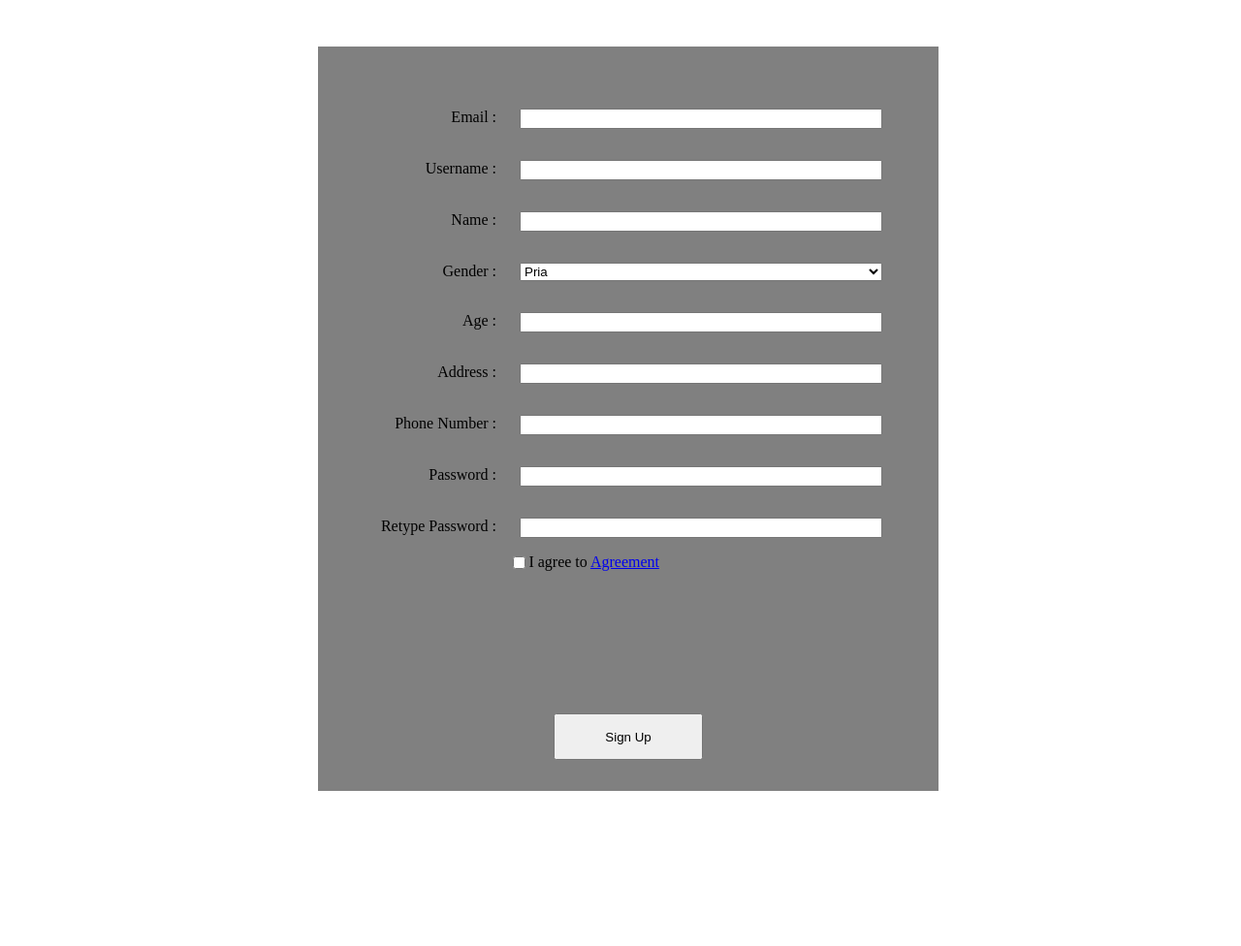
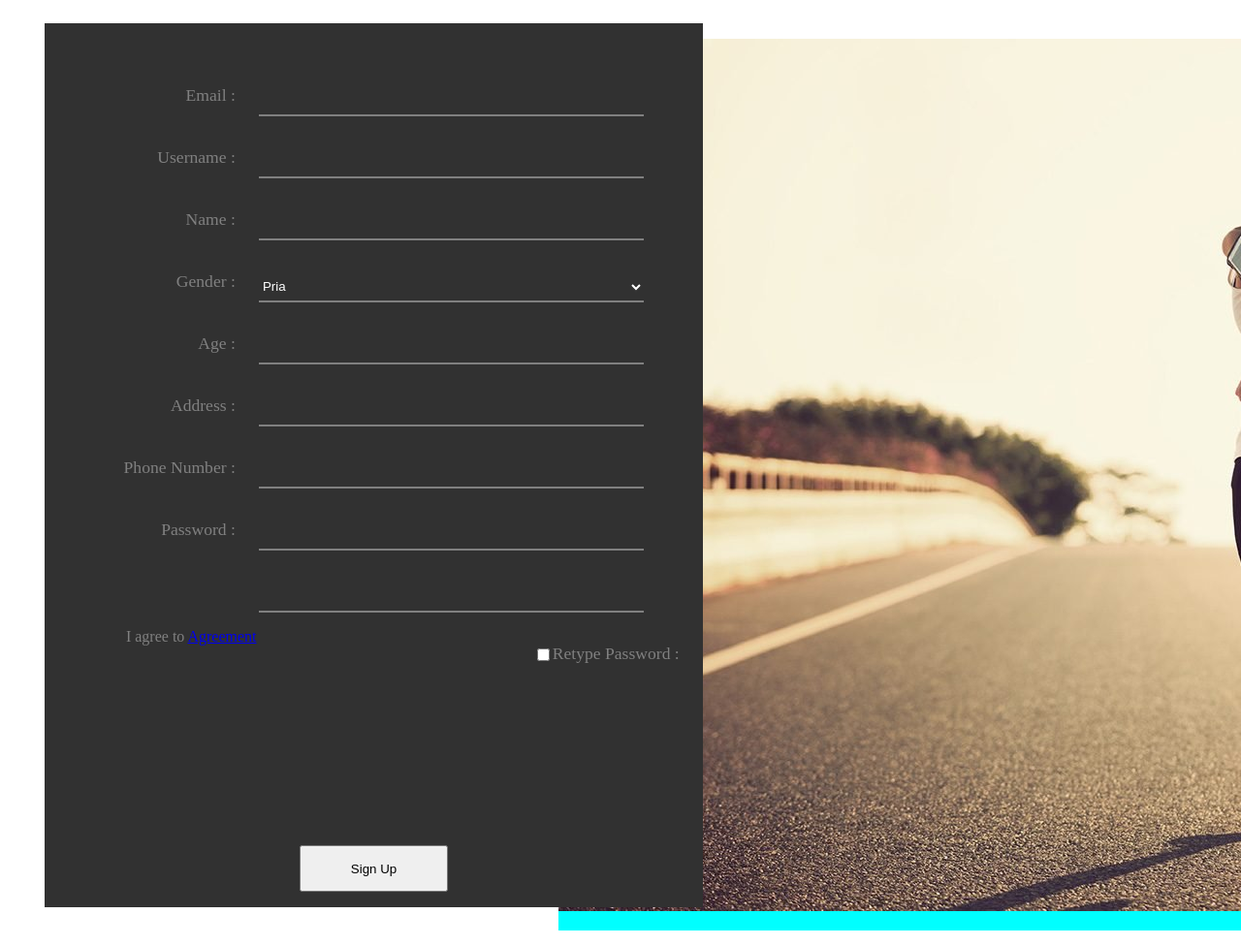
Before and after one commit to WillSoon322/VirtualMarathon, a PHP site: page /view/signup.php in a window 1280 px wide. Shown: the whole page at 97% size. Before the commit the page ends 816 px from the top, so only its background shows below. Run offline with PHP 8.4, Linux system fonts and the light colour scheme; data that the repository does not hold is empty.

Commit message:
update lagi

```diff
--- a/view/layout/layout.php
+++ b/view/layout/layout.php
@@ -16,7 +16,7 @@
 
 
             <nav>
-                <a class="nav_link" href=""><b>About Us</b></a>
+                <a class="nav_link" href="login"><b>Log In</b></a>
                 <a class="nav_link" href="signup"><b>Sign Up</b></a>
             </nav>
         </header>
--- a/view/login.php
+++ b/view/login.php
@@ -4,9 +4,10 @@
     <title>Virtual Marathon Login</title>
 </head>
 <body>
+    <img class="back" src="view/assets/login_big2.jpg" alt="">
     <div class="login_box">
         <div class="login_input_box">
-            <img src="assets/293976.jpg" alt="gambar">
+            <img src="view/assets/login_small.png" alt="gambar">
 
             <input class="text_input" type="text">
             <label class="text_label" for="name">Username : </label>
--- a/view/signup.php
+++ b/view/signup.php
@@ -3,6 +3,10 @@
     <title>Virtual Marathon Signup</title>
 </head>
 
+
+<div class="sign_up_right">
+    <img src="view/assets/signup_big.jpg" alt="">
+</div>
 <div class="login_box">
     <div class="login_input_box">
         <form method="POST" action="signup">
@@ -15,20 +19,20 @@
             <input class="text_input" type="text" name="name">
             <label class="text_label" for="name">Name : </label>
 
-            <select class="text_input" name="gender" id="gender" >
+            <select class="text_input" name="gender" id="gender">
                 <option value="Pria">Pria</option>
                 <option value="Wanita">Wanita</option>
                 <option value="else">Lainnya</option>
             </select>
             <label class="text_label" for="gender">Gender : </label>
 
-            <input class="text_input" type="number" name="age" id="umur" >
+            <input class="text_input" type="number" name="age" id="umur">
             <label class="text_label" for="age">Age : </label>
 
             <input class="text_input" type="text" name="address">
             <label class="text_label" for="Address">Address : </label>
 
-            <input class="text_input" type="number" name="phone" id="phone" >
+            <input class="text_input" type="number" name="phone" id="phone">
             <label class="text_label" for="phone">Phone Number : </label>
 
             <input class="text_input" type="password" name="password">
@@ -41,11 +45,13 @@
             <input id="remember_check" type="checkbox" name="agreement">
     </div>
     <div class="button_box">
-            <button >Sign Up</button>
+        <button>Sign Up</button>
     </div>
 
     </form>
 </div>
 
 
+
+
 </html>
--- a/view/style/signup.css
+++ b/view/style/signup.css
@@ -1,28 +1,34 @@
+.header{
+    height: 100px;
+}
+
 .login_box{
-    background-color: gray;
+    background-color: rgb(49, 49, 49);
 
-    margin-left: 25vw;
-    margin-right: 25vw;
-    margin-top: 6vh;
+    margin-left: 3vw;
+    margin-right: 35vw;
+    margin-top: 3vh;
+    margin-bottom: 5vh;
 
     padding-top: 4vh;
 
-    height: 92vh;
-    width: 50vw;
+    height: 110vh;
+    width: 53vw;
 }
 
 .login_input_box{
-    /* background-color: blue; */
+    /* background-color: rgb(255, 255, 255); */
 
     margin-left: 10%;
     margin-right:10% ;
 
-    height: 80vh;
+    height: 100vh;
     width: 90%;
-
 }
 
 .text_input{
+    background-color: rgb(49, 49, 49);
+
     float: right;
 
     margin-right: 10%;
@@ -30,13 +36,21 @@
     margin-bottom: 1rem;
 
     width: 65%;
+    height: 2rem;
+
+    color: white;
+
+    border: 0;
+    border-bottom: 2px solid gray;
 }
 
 .text_label{
+    color: gray;
     float: right;
     margin-right:1.5rem;
     margin-top: 1rem;
     margin-bottom: 1rem;
+    font-size: 1.1rem;
 }
 
 #remember_check{
@@ -44,6 +58,7 @@
 }
 
 #remember_label{
+    color: gray;
     float: right;
     margin-right: 50%;
 }
@@ -57,3 +72,13 @@ button{
     width: 12vw;
     height: 6vh;
 }
+
+.sign_up_right{
+    position: absolute;
+    top: 5%;
+    left: 45%;
+    z-index: -1;
+    background-color: aqua;
+    width: 70vw;
+    height: 115vh;
+}
--- a/view/style/style.css
+++ b/view/style/style.css
@@ -8,7 +8,7 @@ header{
     position: relative;
     top: 0.5rem;
     width: 100%;
-    height: 4rem;
+    height: 3rem;
     opacity: 1;
 }
 
@@ -42,6 +42,6 @@ nav{
     position: relative;
     left: 0;
     width: 60%;
-    height: 100vh;
+    height: 50vh;
     background-color: rgb(255, 255, 255);
 }
```
Also changed, not shown: test/pemilik.html (+4 -1 lines), view/style/login.css (+20 -3 lines), view/assets/login_big.jpg (added), view/assets/login_big2.jpg (added), view/assets/login_big3.jpg (added), view/assets/login_big4.jpg (added), view/assets/login_big5.png (added), view/assets/login_small.png (added), view/assets/signup_big.jpg (added). Lines whose indentation alone changed are shown as unchanged.
